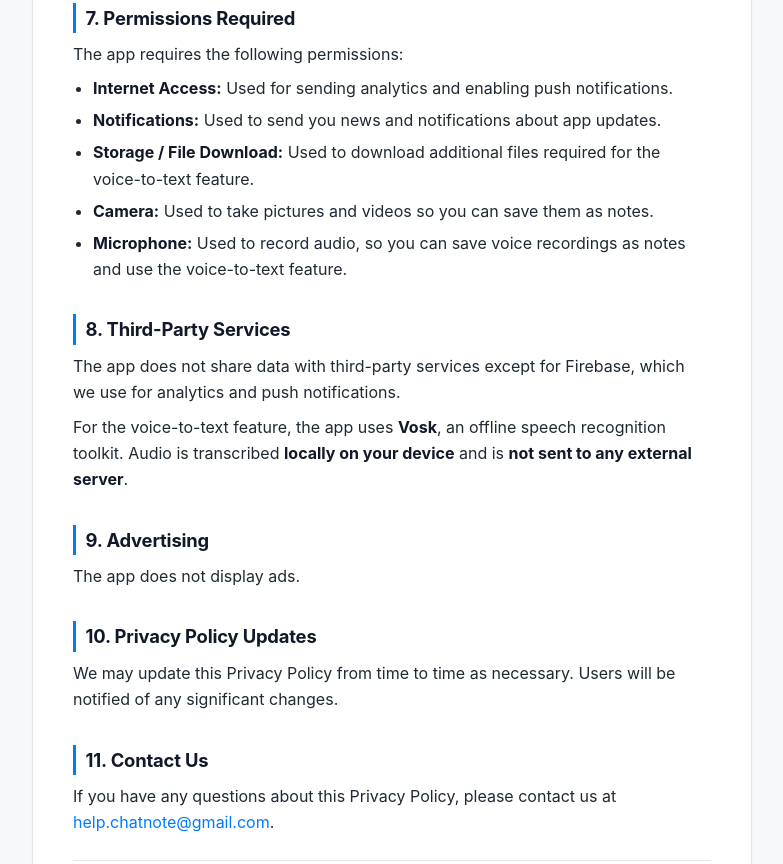
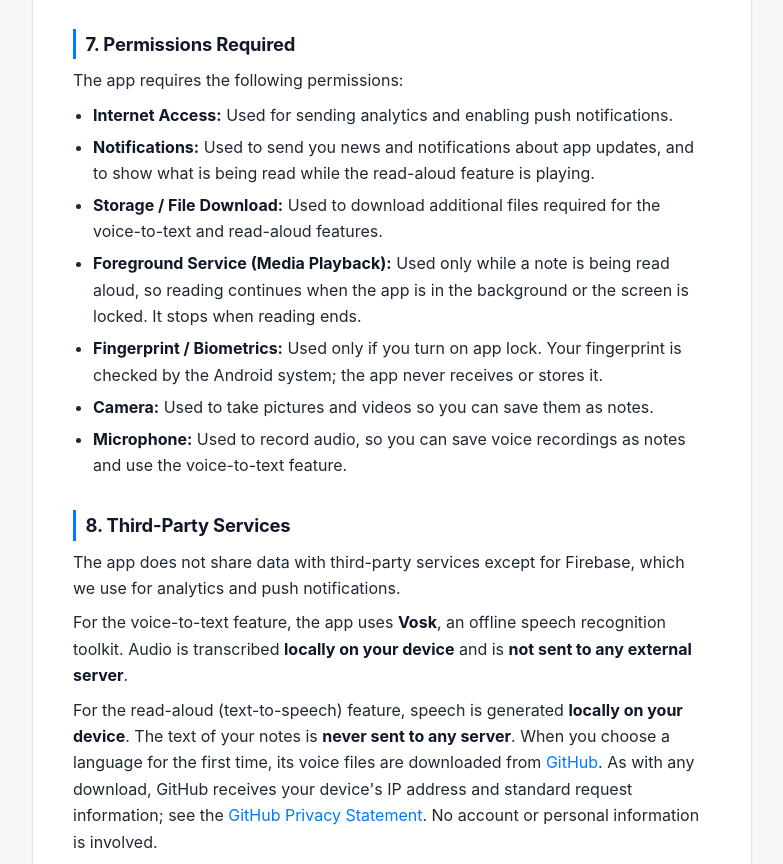
Before and after one commit to 8codehub/Privacy-Policy, a plain HTML site: page chatnote/index.html in a window 1280 px wide. Shown: the part 1142-2006 px from the top of the page, without its empty margins (248-1031 px from the left). Drawn offline with Linux system fonts and the light colour scheme.

Commit message:
NoteIt: rename app and add read aloud, app lock and foreground service

```diff
--- a/chatnote/index.html
+++ b/chatnote/index.html
@@ -3,7 +3,7 @@
 <head>
     <meta charset="UTF-8">
     <meta content="width=device-width, initial-scale=1.0" name="viewport">
-    <title>Privacy Policy - ChatNote | Simple Notes</title>
+    <title>Privacy Policy - NoteIt | Simple Notes</title>
     <style>
         :root {
             --bg: #f7f8fa;
@@ -121,13 +121,13 @@
 </head>
 <body>
 <main>
-    <span class="app-name">ChatNote &middot; Simple Notes</span>
+    <span class="app-name">NoteIt &middot; Simple Notes</span>
     <h1>Privacy Policy</h1>
     <!-- The effective date is fixed on purpose. Update it only when the policy actually changes. -->
-    <p class="effective-date">Effective date: <time id="effective-date" datetime="2025-02-01">February 1, 2025</time></p>
+    <p class="effective-date">Effective date: <time id="effective-date" datetime="2026-11-19">November 19, 2026</time></p>
 
     <h2>1. Introduction</h2>
-    <p>Welcome to <strong>ChatNote | Simple Notes</strong> ("App"). This Privacy Policy explains how we
+    <p>Welcome to <strong>NoteIt | Simple Notes</strong> ("App"), formerly ChatNote. This Privacy Policy explains how we
         collect, use, disclose, and safeguard your information when you use our app.</p>
 
     <h2>2. Developer Information</h2>
@@ -170,10 +170,17 @@
             notifications.
         </li>
         <li><strong>Notifications:</strong> Used to send you news and notifications about app
-            updates.
+            updates, and to show what is being read while the read-aloud feature is playing.
         </li>
         <li><strong>Storage / File Download:</strong> Used to download additional files required
-            for the voice-to-text feature.
+            for the voice-to-text and read-aloud features.
+        </li>
+        <li><strong>Foreground Service (Media Playback):</strong> Used only while a note is being
+            read aloud, so reading continues when the app is in the background or the screen is
+            locked. It stops when reading ends.
+        </li>
+        <li><strong>Fingerprint / Biometrics:</strong> Used only if you turn on app lock. Your
+            fingerprint is checked by the Android system; the app never receives or stores it.
         </li>
         <li><strong>Camera:</strong> Used to take pictures and videos so you can save them as
             notes.
@@ -189,6 +196,13 @@
     <p>For the voice-to-text feature, the app uses <strong>Vosk</strong>, an offline speech
         recognition toolkit. Audio is transcribed <strong>locally on your device</strong> and is
         <strong>not sent to any external server</strong>.</p>
+    <p>For the read-aloud (text-to-speech) feature, speech is generated <strong>locally on your
+        device</strong>. The text of your notes is <strong>never sent to any server</strong>. When
+        you choose a language for the first time, its voice files are downloaded from
+        <a href="https://github.com/8codehub/reading-voice-models">GitHub</a>. As with any download,
+        GitHub receives your device's IP address and standard request information; see the
+        <a href="https://docs.github.com/en/site-policy/privacy-policies/github-general-privacy-statement">GitHub
+        Privacy Statement</a>. No account or personal information is involved.</p>
 
     <h2>9. Advertising</h2>
     <p>The app does not display ads.</p>
@@ -205,7 +219,7 @@
 </main>
 
 <footer>
-    &copy; <span id="year">2026</span> ChatNote &middot; Simple Notes
+    &copy; <span id="year">2026</span> NoteIt &middot; Simple Notes
 </footer>
 
 <script>
```
